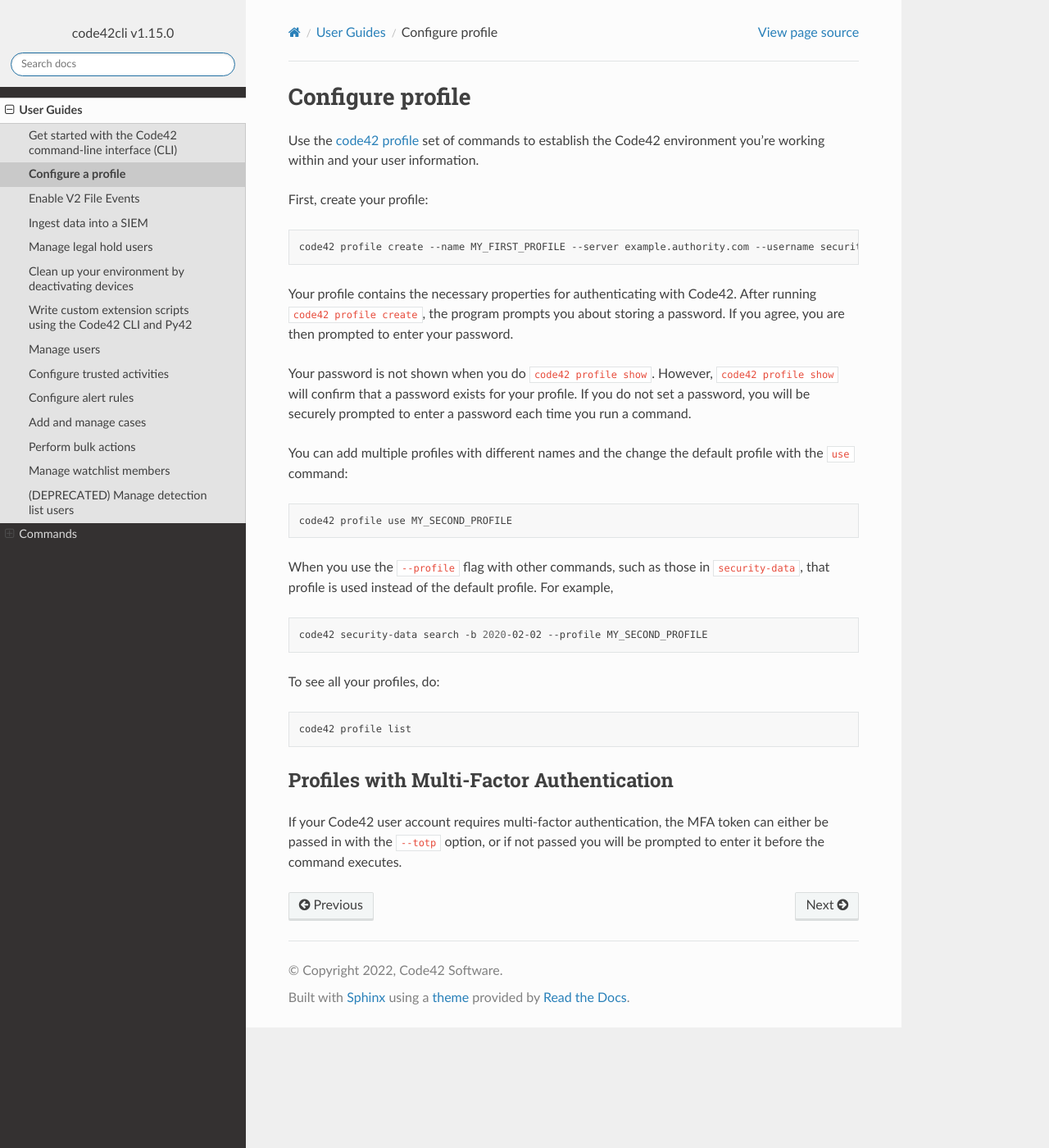
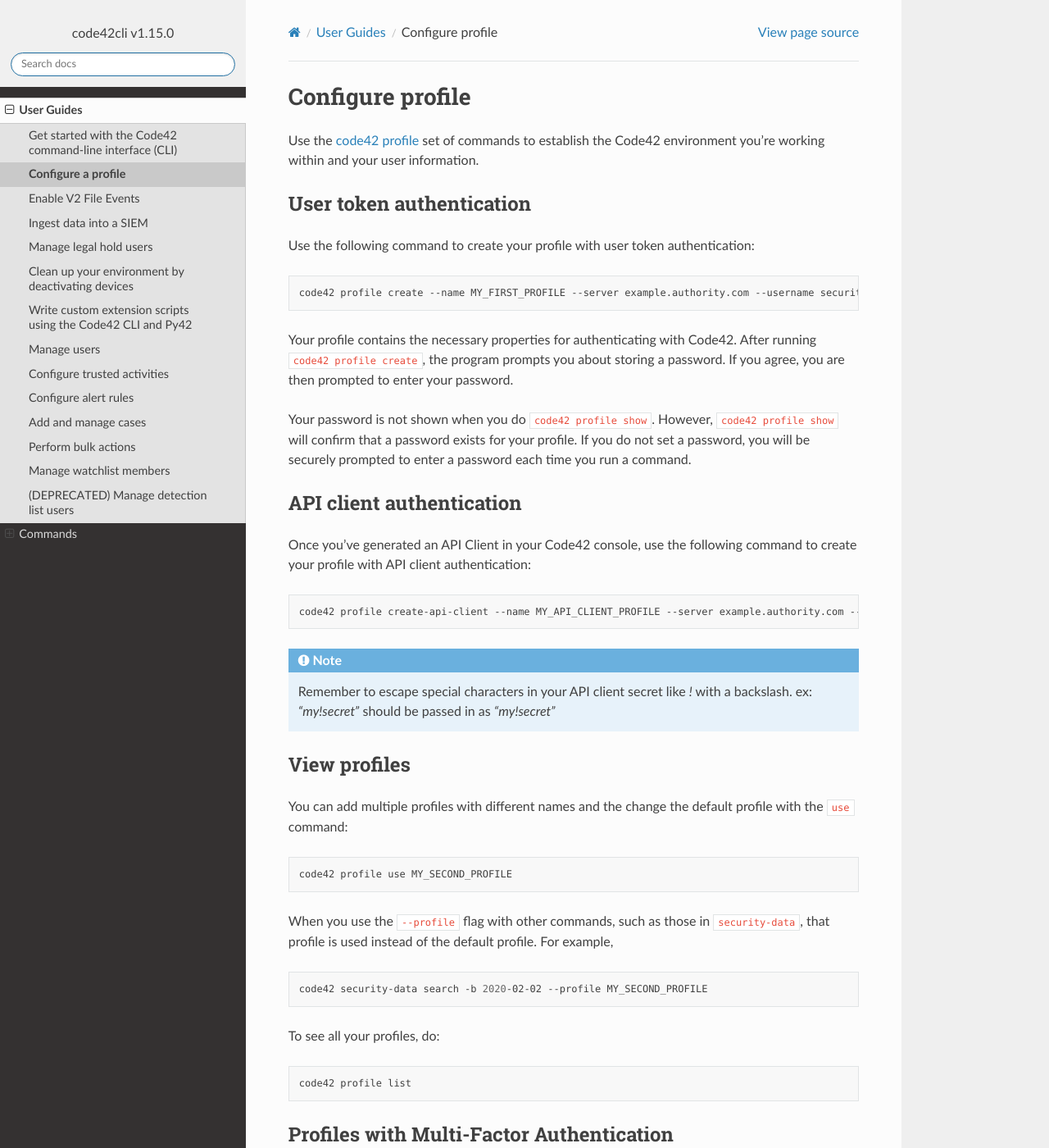
Before and after one commit to code42/code42cli, a Sphinx documentation site: the page built from docs/userguides/profile.md, in a window 1280 px wide and 1400 px high. Shown: the whole window at 82% size. Built offline with Sphinx 7.4.7 and the Read the Docs theme 2.0.0, drawn with Linux system fonts in a browser that asks for light colours; the version number is read from the project's files by our own code.

Commit message:
add api client auth section to profile user guide

````diff
--- a/docs/userguides/profile.md
+++ b/docs/userguides/profile.md
@@ -3,7 +3,9 @@
 Use the [code42 profile](../commands/profile.md) set of commands to establish the Code42 environment you're working
 within and your user information.
 
-First, create your profile:
+## User token authentication
+
+Use the following command to create your profile with user token authentication:
 ```bash
 code42 profile create --name MY_FIRST_PROFILE --server example.authority.com --username security.admin@example.com
 ```
@@ -14,6 +16,19 @@
 Your password is not shown when you do `code42 profile show`. However, `code42 profile show` will confirm that a
 password exists for your profile. If you do not set a password, you will be securely prompted to enter a password each
 time you run a command.
+
+## API client authentication
+
+Once you've generated an API Client in your Code42 console, use the following command to create your profile with API client authentication:
+```bash
+code42 profile create-api-client --name MY_API_CLIENT_PROFILE --server example.authority.com --api-client-id "key-42" --secret "code42%api%client%secret"
+```
+
+```{eval-rst}
+.. note:: Remember to escape special characters in your API client secret like `!` with a backslash. ex: `"my!secret"` should be passed in as `"my\!secret"`
+```
+
+## View profiles
 
 You can add multiple profiles with different names and the change the default profile with the `use` command:
 
````
Also changed, not shown: 2 other files.
